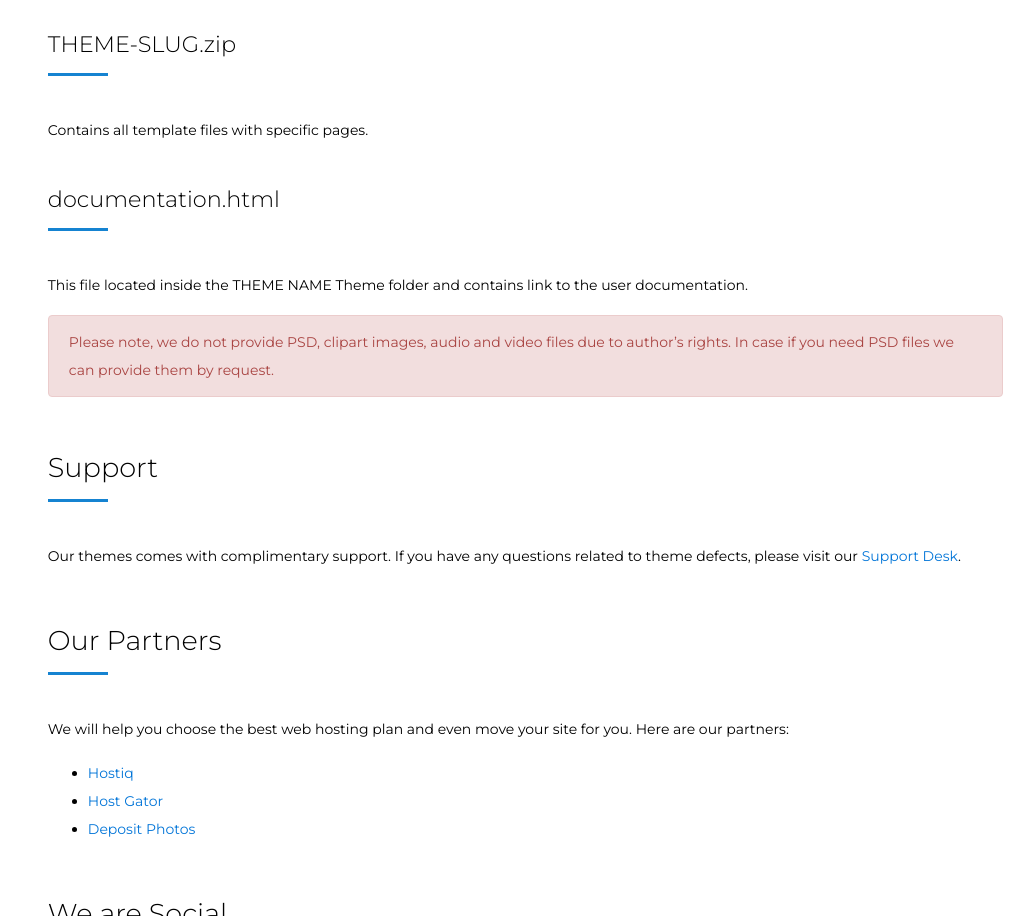
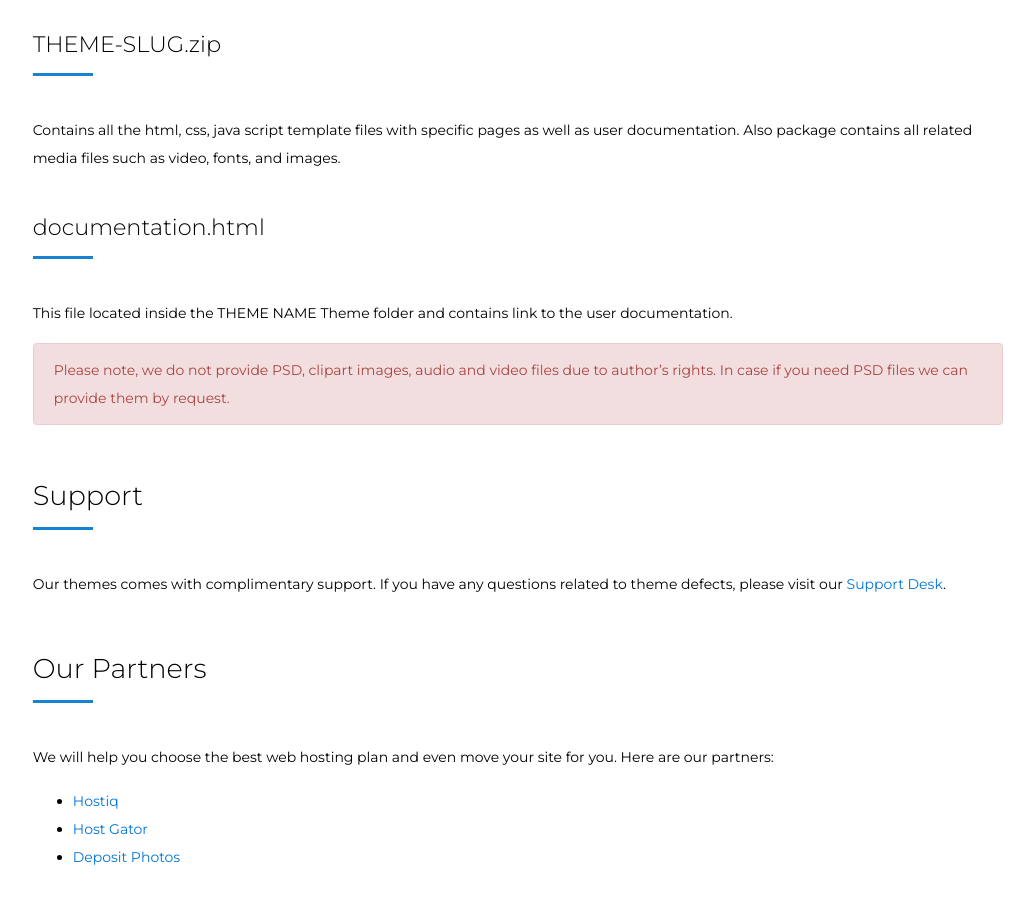
Before and after one commit to Rovadex-Studio/html-documentation, a plain HTML site: page index.html in a window 1280 px wide. Shown: the part 5542-6458 px from the top of the page, without its empty margins (245-1279 px from the left). Drawn offline with Linux system fonts and the light colour scheme; a script that the page names is missing.

Commit message:
NEW: Package

```diff
--- a/index.html
+++ b/index.html
@@ -211,7 +211,7 @@
 
 					<h3 class="rx_header_bottom_divider" >Package</h3>
 					<h4 class="rx_header_bottom_divider">THEME-SLUG.zip</h4>
-					<p>Contains all template files with specific pages.</p>
+					<p>Contains all the html, css, java script template files with specific pages as well as user documentation. Also package contains all related media files such as video, fonts, and images.</p>
 
 					<h4 class="rx_header_bottom_divider">documentation.html</h4>
 					<p> This file located inside the THEME NAME Theme folder and contains link to the user documentation. </p>
```
